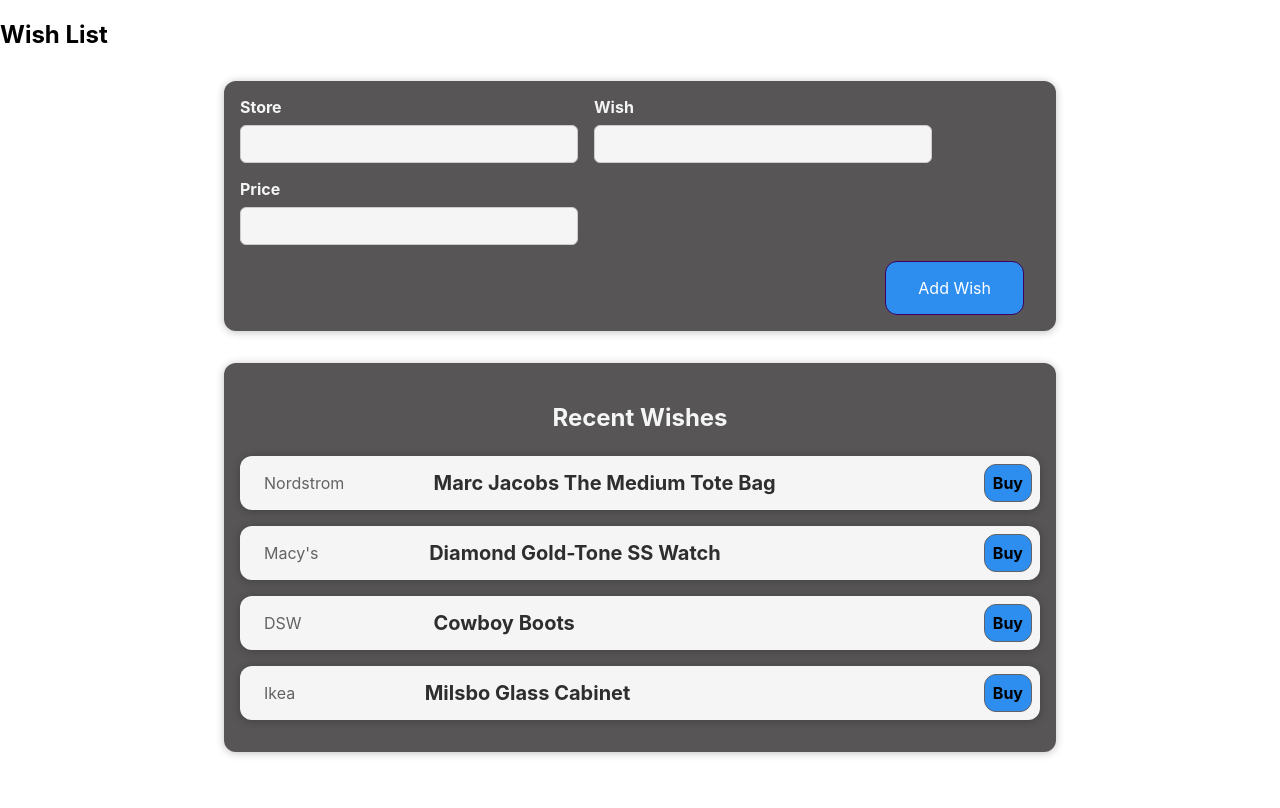
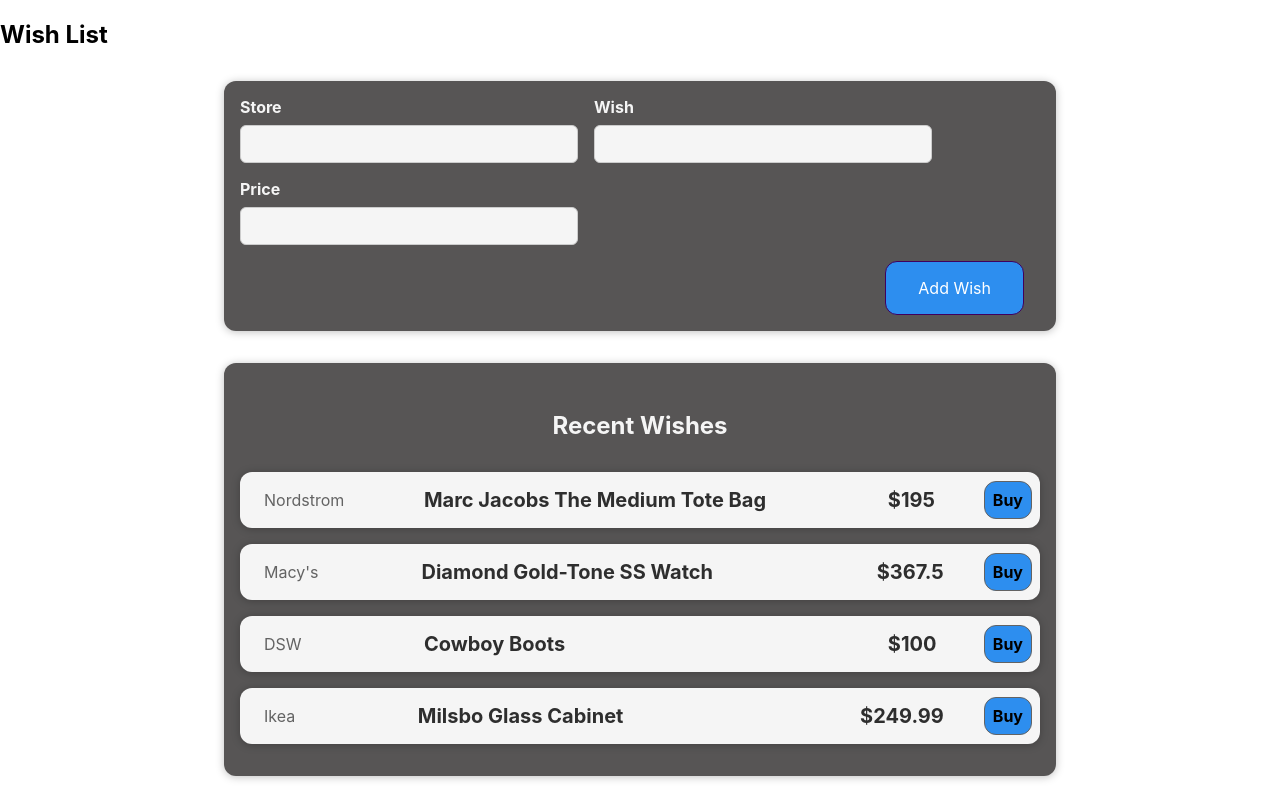
Before and after one commit to monineathsar/WishList, a React (Create React App) app: page / in a window 1280 px wide. Built offline with nearby package versions, Linux system fonts and the light colour scheme.

Commit message:
rendering new wish in wish list

```diff
--- a/src/App.js
+++ b/src/App.js
@@ -1,11 +1,11 @@
-import logo from './logo.svg';
+import React, { useState } from 'react';
 import './App.css';
+
 import Wishes from './components/WishList/Wishes'
-
 import NewWish from './components/NewWish/NewWish';
 
-function App() {
-  const wishes = [
+
+const DUMMY_WISHES = [
   {
     id: '1',
     title: 'Marc Jacobs The Medium Tote Bag',
@@ -32,10 +32,19 @@ function App() {
   },
 ];
 
+function App() {
+  const [ wishes, setWishes ] = useState(DUMMY_WISHES);
+
+  const addWishHandler = (wish) => {
+    setWishes((prevWishes) => {
+      return [wish, ...prevWishes];
+    });
+  };
+
   return (
     <div>
       <h2>Wish List</h2>
-      <NewWish/>
+      <NewWish onAddWish={addWishHandler}/>
       <Wishes items={wishes}/>
     </div>
   );
--- a/src/components/NewWish/NewWish.js
+++ b/src/components/NewWish/NewWish.js
@@ -2,12 +2,20 @@ import './NewWish.css';
 
 import WishForm from './WishForm';
 
-const NewWish = () => {
+const NewWish = (props) => {
+    const saveWishDataHandler = (enteredWishData) => {
+        const wishData = {
+            ...enteredWishData,
+            id: Math.random().toString()
+        };
+        props.onAddWish(wishData);
+    };
+
     return (
         <div className='new-wish'>
-            <WishForm/>
+            <WishForm onSaveWishData={saveWishDataHandler}/>
         </div>
-    )
-}
+    );
+};
 
 export default NewWish;
--- a/src/components/NewWish/WishForm.js
+++ b/src/components/NewWish/WishForm.js
@@ -1,7 +1,7 @@
 import React, { useState } from 'react';
 import './WishForm.css';
 
-const WishForm = () => {
+const WishForm = (props) => {
     const [enteredStore, setEnteredStore] = useState ('');
     const [enteredWish, setEnteredWish] = useState('');
     const [enteredPrice, setEnteredPrice] = useState('');
@@ -24,10 +24,10 @@ const WishForm = () => {
         const wishData = {
             store: enteredStore,
             title: enteredWish,
-            price: enteredPrice
+            price: +enteredPrice
         };
 
-        console.log(wishData)
+        props.onSaveWishData(wishData)
         setEnteredStore('');
         setEnteredWish('');
         setEnteredPrice('');
--- a/src/components/WishList/WishItem.css
+++ b/src/components/WishList/WishItem.css
@@ -33,7 +33,7 @@
     color: rgb(99, 99, 99);;
   }
 
-  .wish-item h3 {
+  .wish-item__price {
     color: #3a3a3a;
     font-size: 1rem;
     flex: 0.1;
--- a/src/components/WishList/WishItem.js
+++ b/src/components/WishList/WishItem.js
@@ -10,7 +10,7 @@ function WishItem(props) {
                 <h2>
                 {props.title}
                 </h2>
-                <h3>${props.price}</h3>
+                <h3 className='wish-item__price'>${props.price}</h3>
             </div>
             <div className='wish-item__buy'>
                 Buy
--- a/src/components/WishList/Wishes.css
+++ b/src/components/WishList/Wishes.css
@@ -5,7 +5,7 @@
     width: 50rem;
     max-width: 95%;
   }
-.wishes h3 {
+.wishes h4 {
   color: whitesmoke;
   text-align: center;
   font-size: 1.5rem;
--- a/src/components/WishList/Wishes.js
+++ b/src/components/WishList/Wishes.js
@@ -5,27 +5,15 @@ import Card from '../Card';
 function Wishes(props) {
     return (
         <Card className='wishes'>
-            <h3>Recent Wishes</h3>
-            <WishItem
-                title={props.items[0].title}
-                store={props.items[0].store}
-                price={props.items[0].price}
-            ></WishItem>
-            <WishItem
-                title={props.items[1].title}
-                store={props.items[1].store}
-                price={props.items[1].price}
-            ></WishItem>
-            <WishItem
-                title={props.items[2].title}
-                store={props.items[2].store}
-                price={props.items[2].price}
-            ></WishItem>
-            <WishItem
-                title={props.items[3].title}
-                store={props.items[3].store}
-                price={props.items[3].price}
-            ></WishItem>
+            <h4>Recent Wishes</h4>
+            {props.items.map((wish) => (
+                <WishItem
+                key={wish.id}
+                store={wish.store}
+                title={wish.title}
+                price={wish.price}
+                />
+            ))}
         </Card>
     )
 }
```
Lines whose indentation alone changed are shown as unchanged.
